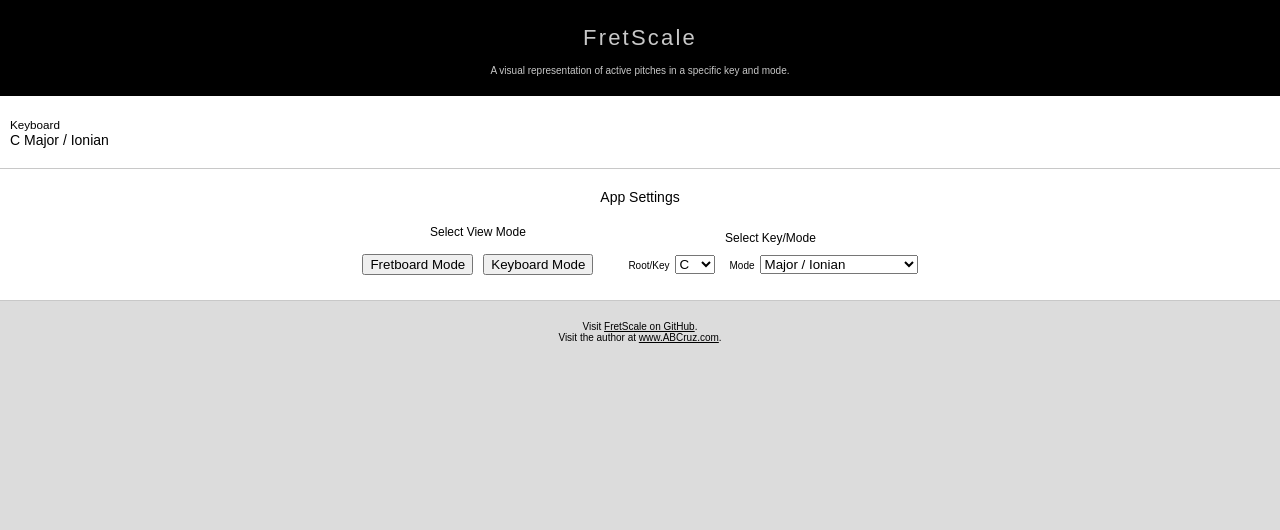
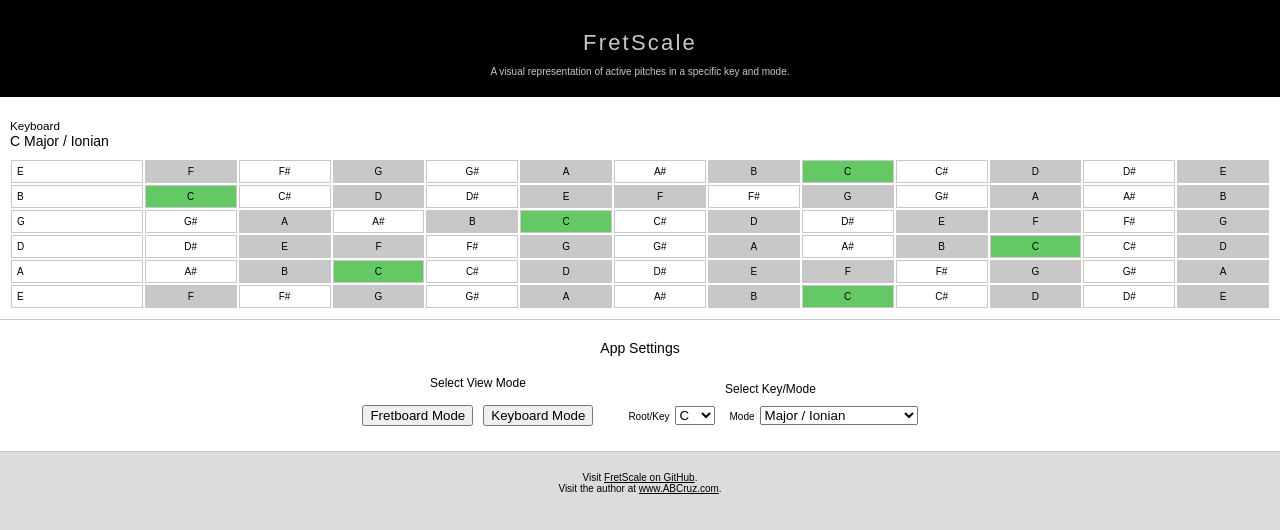
Before and after one commit to samhain13/fretscale-view, a React (Create React App) app: page / in a window 1280 px wide. Shown: the top 530 px of the page. Built offline with nearby package versions, Linux system fonts and the light colour scheme; the HTML template or start-up script is replaced by a standard one.

Commit message:
completed valid_notes actions on fretboard mode

```diff
--- a/src/App.js
+++ b/src/App.js
@@ -13,6 +13,8 @@ class App extends Component {
       app_mode_choices: ['Fretboard', 'Keyboard'],
       current_pitch: 0,
       current_formula: 0,
+      fretboard_frets: 12,
+      fretboard_tuning: ['E', 'A', 'D', 'G', 'B', 'E'],
       view_title: 'No Key/Mode Selected'
     }
   }
@@ -20,15 +22,38 @@ class App extends Component {
   getAppModeComponent (appMode) {
     if (this.state.app_mode === 'fretboard') {
       return <Fretboard
+        frets={this.state.fretboard_frets}
         title={this.getViewModeTitle()}
+        tuning={this.state.fretboard_tuning.slice().reverse()}
+        valid_notes={this.getValidNotes()}
       />
     } else if (this.state.app_mode === 'keyboard') {
       return <Keyboard
         title={this.getViewModeTitle()}
+        valid_notes={this.getValidNotes()}
       />
     } else {
       return ''
     }
+  }
+
+  getValidNotes () {
+    let items = FORMULAE[this.state.current_formula].items
+    let transposed = []
+    let valid_notes = []
+    console.log(this.state.current_pitch, PITCH_NAMES[this.state.current_pitch])
+    for (let i = 0; i < PITCH_NAMES.length; i++) {
+      let pitchIndex = i + this.state.current_pitch
+      if (pitchIndex >= PITCH_NAMES.length) {
+        pitchIndex -= PITCH_NAMES.length
+      }
+      transposed.push(PITCH_NAMES[pitchIndex])
+    }
+    for (let i = 0; i < items.length; i++) {
+      valid_notes.push(transposed[items[i]])
+    }
+    console.log(valid_notes)
+    return valid_notes
   }
 
   getViewModeTitle () {
--- a/src/components-fretboard.js
+++ b/src/components-fretboard.js
@@ -1,6 +1,66 @@
 import React, {Component} from 'react'
+import {PITCH_NAMES} from './fretscale-constants'
+
+class InstrumentString extends Component {
+  getFretClass (pitchName) {
+    let index = this.props.valid_notes.indexOf(pitchName)
+    if (index === 0) {
+      return 'root-pitch'
+    } else if (index > 0) {
+      return 'active-pitch'
+    } else {
+      return 'inactive-pitch'
+    }
+  }
+
+  renderFrets () {
+    let start_index = PITCH_NAMES.indexOf(this.props.root)
+    let frets = []
+    for (let i = 1; i < this.props.frets + 1; i++) {
+      let pitchIndex = i + start_index
+      if (pitchIndex >= PITCH_NAMES.length) {
+        pitchIndex -= PITCH_NAMES.length
+      }
+      let pitchName = PITCH_NAMES[pitchIndex]
+      frets.push(
+        <li
+          key={this.props.key_string + '-' + i}
+          className={this.getFretClass(pitchName)}
+        >
+          {pitchName}
+        </li>
+      )
+    }
+    return frets
+  }
+
+  render () {
+    return (
+      <ol className='instrument-string'>
+        <li className='tuner'>{this.props.root}</li>
+        {this.renderFrets()}
+      </ol>
+    )
+  }
+}
 
 class Fretboard extends Component {
+  renderStrings () {
+    let renderedStrings = []
+    for (let i = 0; i < this.props.tuning.length; i++) {
+      renderedStrings.push(
+        <InstrumentString
+          frets={this.props.frets}
+          key={'fret-string-' + i}
+          key_string={'fret-string-' + i}
+          root={this.props.tuning[i]}
+          valid_notes={this.props.valid_notes}
+        />
+      )
+    }
+    return renderedStrings
+  }
+
   render () {
     return (
       <section>
@@ -9,6 +69,9 @@ class Fretboard extends Component {
           <br />
           {this.props.title}
         </h2>
+        <div id='fretboard'>
+          {this.renderStrings()}
+        </div>
       </section>
     )
   }
--- a/src/components-settings.js
+++ b/src/components-settings.js
@@ -21,11 +21,11 @@ class ViewModeSettings extends Component {
 
 class KeyModeSettings extends Component {
   handleFormulaChange (event) {
-    this.props.setFormula(event.target.value)
+    this.props.setFormula(Number(event.target.value))
   }
 
   handlePitchChange (event) {
-    this.props.setPitch(event.target.value)
+    this.props.setPitch(Number(event.target.value))
   }
 
   render () {
--- a/src/index.css
+++ b/src/index.css
@@ -26,6 +26,8 @@ h1 {
     font-size: 2.2em;
     font-weight: normal;
     letter-spacing: 0.1em;
+    margin: 0px;
+    padding-top: 20px;
 }
 
 h2 {
@@ -65,6 +67,24 @@ a:focus, a:hover {
     padding: 0px 5px;
 }
 
+.instrument-string {
+    display: flex;
+    list-style-type: none;
+    margin: 0px;
+    padding: 0px;
+}
+    .instrument-string li {
+        border: 1px rgb(200,200,200) solid;
+        flex-basis: 100px;
+        margin: 1px;
+        padding: 5px;
+        text-align: center;
+    }
+    .instrument-string li:first-child {
+        flex-basis: 150px;
+        text-align: left;
+    }
+
 .tuner-form {
     display: flex;
     width: 100%;
@@ -86,26 +106,3 @@ a:focus, a:hover {
     #app-settings button, #app-settings label {
         margin: 5px;
     }
-
-#fretboard {
-    min-width: 420px;
-}
-    #fretboard table {
-        font-size: 0.9em;
-        overflow: auto;
-        text-align: center;
-        vertical-align: middle;
-        width: 100%;
-    }
-    #fretboard td {
-        border: 1px rgb(200,200,200) solid;
-        height: 3em;
-        width: 3em;
-    }
-    #fretboard td:last-child {
-        width: 1em;
-    }
-    #fretboard td.fret-marker {
-        font-size: 2em;
-        height: 1em;
-    }
```
